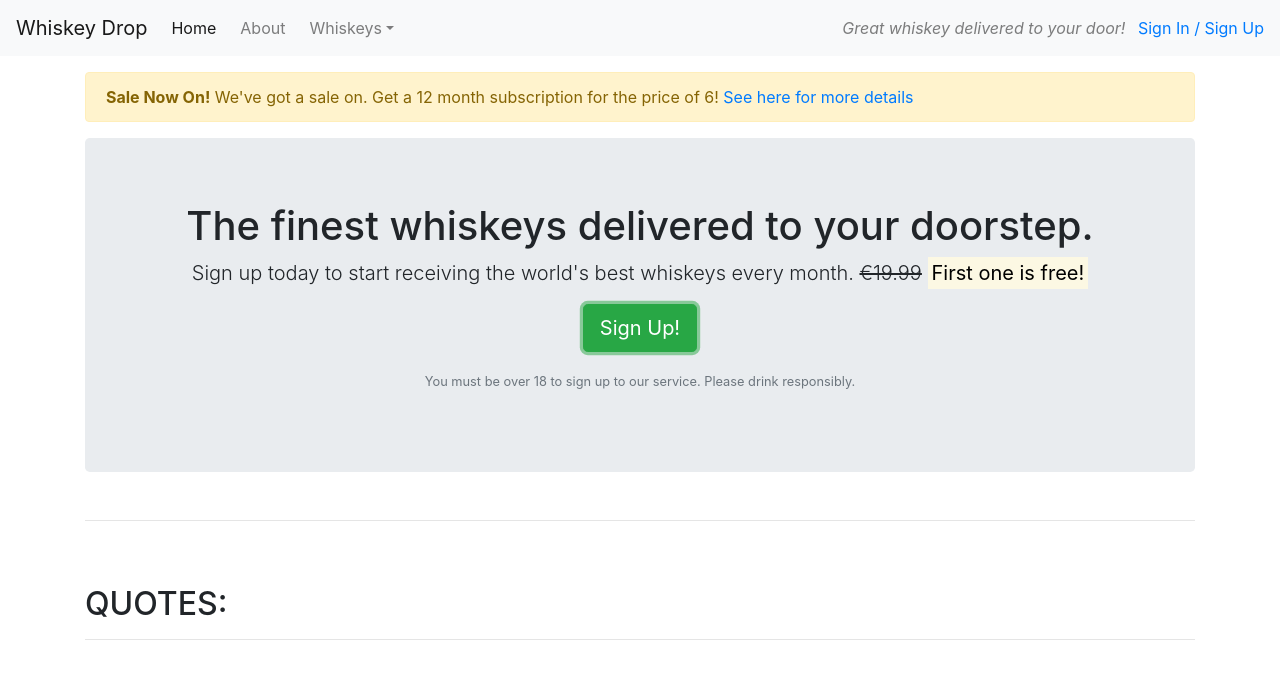
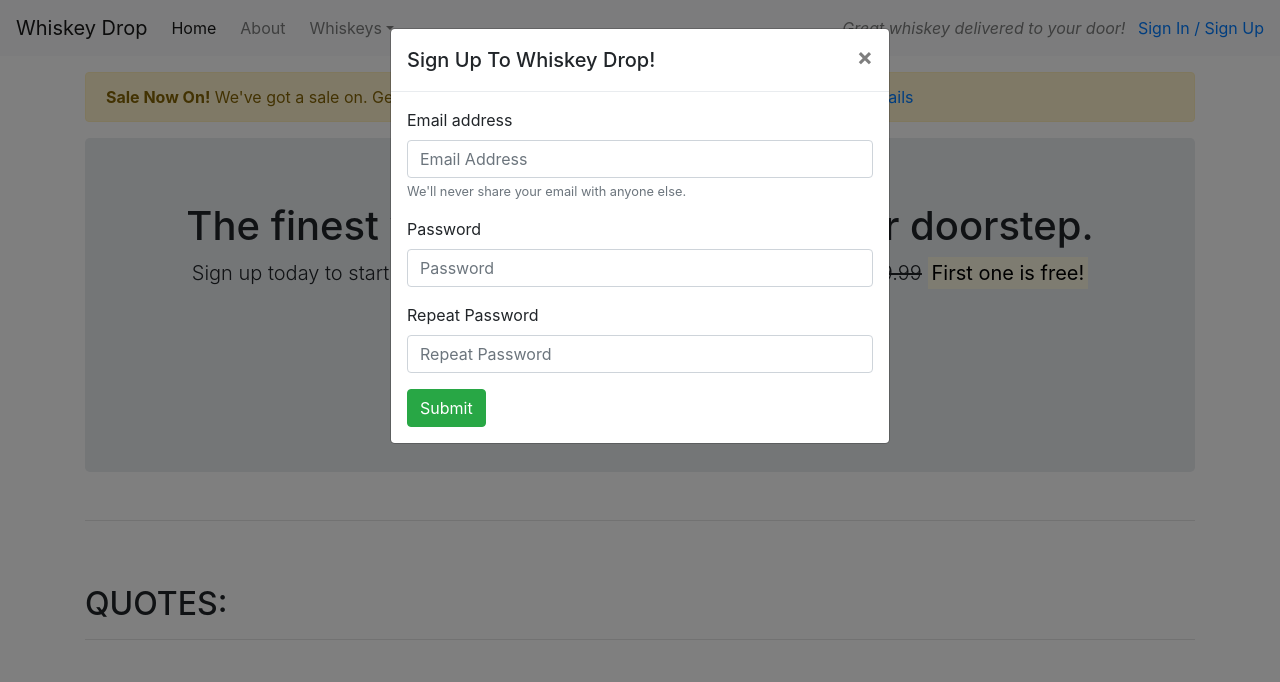
Before and after one commit to edking94/bootstrap4, a plain HTML site: page bootstrap4/index.html in a window 1280 px wide. Both pictures are taken after a click on the button "Sign Up!". Shown: the top 682 px of the page. Drawn offline with nearby package versions, Linux system fonts and the light colour scheme.

Commit message:
with Modal

```diff
--- a/bootstrap4/index.html
+++ b/bootstrap4/index.html
@@ -62,7 +62,8 @@
 						<s class="d-none d-sm-inline">€19.99</s>
 						<span class="d-inline d-sm-none"><br></span>
 						<strong><mark>First one is free!</mark></strong></p>
-					<p><button class="btn btn-lg btn-success">Sign Up!</button></p>
+					<p><button class="btn btn-lg btn-success" data-toggle="modal" data-target="#signUpModal">Sign Up!</button>
+					</p>
 					<p class="text-muted">
 						<small>You must be over 18 to sign up to our service. Please drink responsibly.</small></p>
 				</section>
@@ -153,6 +154,36 @@
 		</section>
 		<!-- /.features -->
 	</article>
+	<div class="modal" tabindex="-1" role="dialog" id="signUpModal">
+		<div class="modal-dialog" role="document">
+			<div class="modal-content">
+				<div class="modal-header">
+					<h5 class="modal-title">Sign Up To Whiskey Drop!</h5>
+					<button type="button" class="close" data-dismiss="modal" aria-label="Close">
+          <span aria-hidden="true">&times;</span>
+        </button>
+				</div>
+				<div class="modal-body">
+					<form>
+						<div class="form-group">
+							<label for="exampleInputEmail1">Email address</label>
+							<input type="email" class="form-control" id="exampleInputEmail1" aria-describedby="emailHelp" placeholder="Email Address">
+							<small id="emailHelp" class="form-text text-muted">We'll never share your email with anyone else.</small>
+						</div>
+						<div class="form-group">
+							<label for="password">Password</label>
+							<input type="password" class="form-control" id="repeatPassword" placeholder="Password">
+                        </div>
+                        <div class="form-group">
+							<label for="repeatPassword">Repeat Password</label>
+							<input type="password" class="form-control" id="exampleInputPassword1" placeholder="Repeat Password">
+                        </div>
+							<button type="submit" class="btn btn-success">Submit</button>
+					</form>
+				</div>
+			</div>
+		</div>
+	</div>
 	<script src="https://code.jquery.com/jquery-3.4.1.slim.min.js"
 		integrity="sha384-J6qa4849blE2+poT4WnyKhv5vZF5SrPo0iEjwBvKU7imGFAV0wwj1yYfoRSJoZ+n" crossorigin="anonymous">
 	</script>
```
